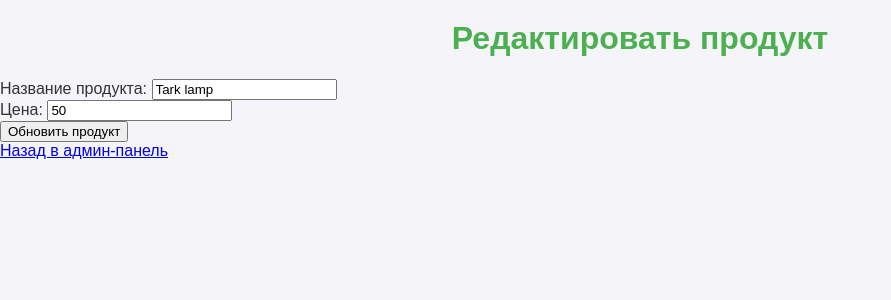
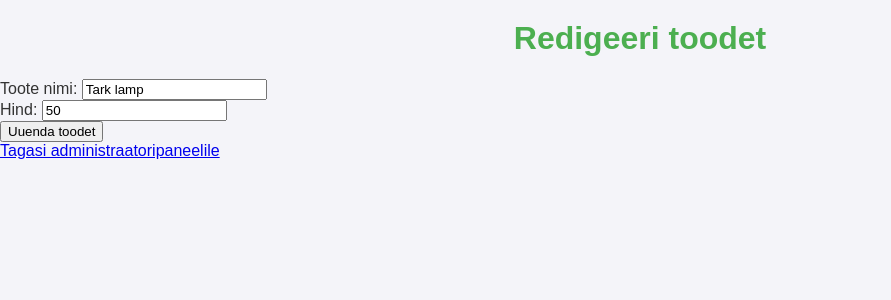
Before and after one commit to tirfall/SmartHomeShop, a PHP site: page /edit_product.php?id=1 in a window 1280 px wide. Shown: the part 155-455 px from the top of the page, without its empty margins (0-891 px from the left). Run offline with PHP 8.4, Linux system fonts and the light colour scheme; a user stored in the database is signed in; data comes from the database, SQL or seed files in the repository.

Commit message:
Translate

```diff
--- a/checkout.php
+++ b/checkout.php
@@ -85,8 +85,8 @@ if ($user_info['balance'] >= $total_price) {
     exit();
 } else {
     // Если на балансе недостаточно средств
-    echo "<p>У вас недостаточно средств для оформления заказа.</p>";
-    echo "<p><a href='kasutaja.php'>Вернуться в личный кабинет</a></p>";
+    echo "<p>Teil ei ole tellimuse esitamiseks piisavalt raha.</p>";
+    echo "<p><a href='kasutaja.php'>Naaske oma isiklikule kontole</a></p>";
 }
 
 
--- a/edit_product.php
+++ b/edit_product.php
@@ -25,7 +25,7 @@ $product_result = $product_query->get_result();
 
 // Если продукт не найден
 if ($product_result->num_rows == 0) {
-    echo "Продукт не найден!";
+    echo "Toote ei leidnud!";
     exit();
 }
 
@@ -51,7 +51,7 @@ if ($_SERVER['REQUEST_METHOD'] === 'POST' && isset($_POST['update_product'])) {
 <html lang="en">
 <head>
     <meta charset="UTF-8">
-    <title>Редактирование продукта</title>
+    <title>Toote redigeerimine</title>
     <link rel="stylesheet" href="style.css">
 
 </head>
@@ -59,18 +59,18 @@ if ($_SERVER['REQUEST_METHOD'] === 'POST' && isset($_POST['update_product'])) {
 <?php
 include("header.php");
 ?>
-<h1>Редактировать продукт</h1>
+<h1>Redigeeri toodet</h1>
 
 <form method="POST" action="">
-    <label for="product_name">Название продукта:</label>
+    <label for="product_name">Toote nimi:</label>
     <input type="text" name="product_name" value="<?php echo htmlspecialchars($product['name']); ?>" required>
     <br>
-    <label for="product_price">Цена:</label>
+    <label for="product_price">Hind:</label>
     <input type="number" step="0.01" name="product_price" value="<?php echo htmlspecialchars($product['price']); ?>" required>
     <br>
-    <button type="submit" name="update_product">Обновить продукт</button>
+    <button type="submit" name="update_product">Uuenda toodet</button>
 </form>
 
-<a href="admin.php">Назад в админ-панель</a>
+<a href="admin.php">Tagasi administraatoripaneelile</a>
 </body>
 </html>
--- a/register.php
+++ b/register.php
@@ -23,6 +23,7 @@ if ($_SERVER['REQUEST_METHOD'] == 'POST') {
 <?php
 include("header.php");
 ?>
+<h1>Registreerimine</h1>
 <form method="POST" action="register.php">
     <input type="text" name="username" placeholder="Kasutaja nimi" required>
     <input type="password" name="password" placeholder="Parool" required>
```
Also changed, not shown: catalog.php (+4 -4 lines), kasutaja.php (+7 -7 lines), login.php (+4 -4 lines).
